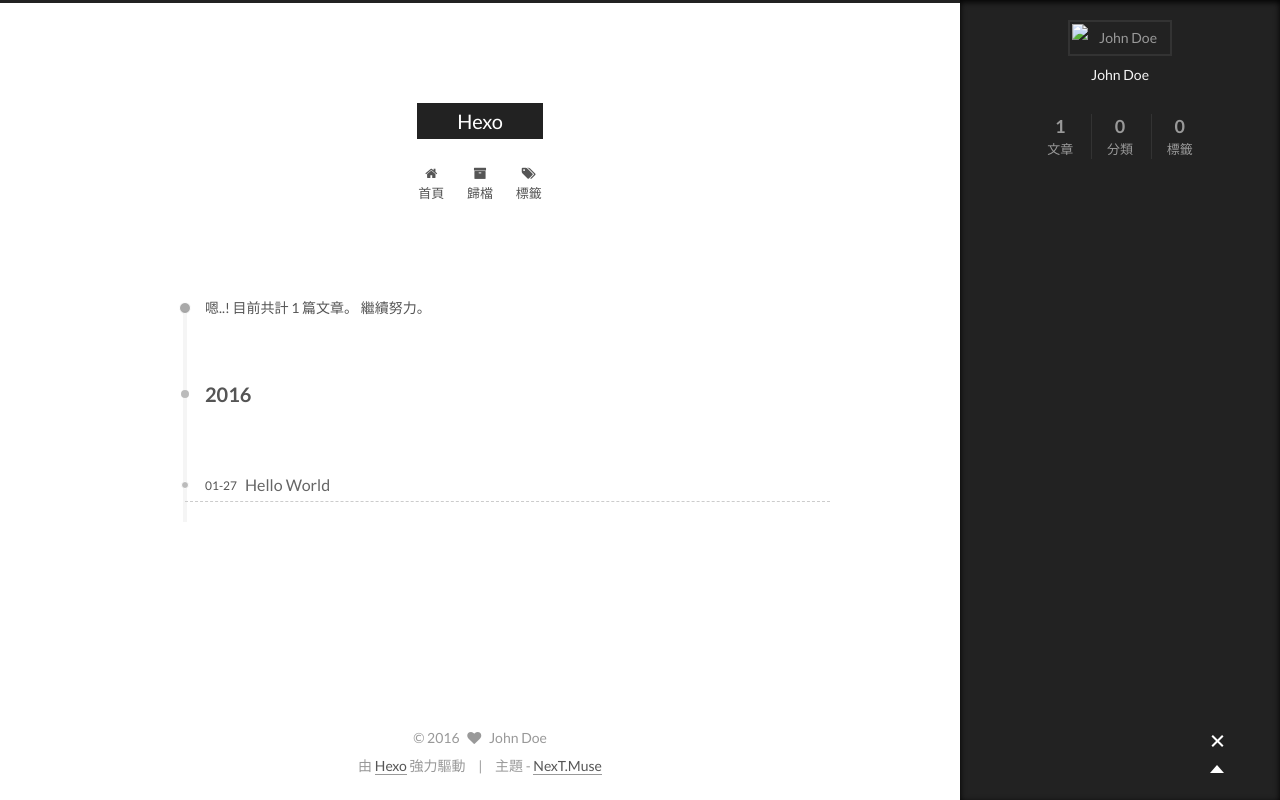
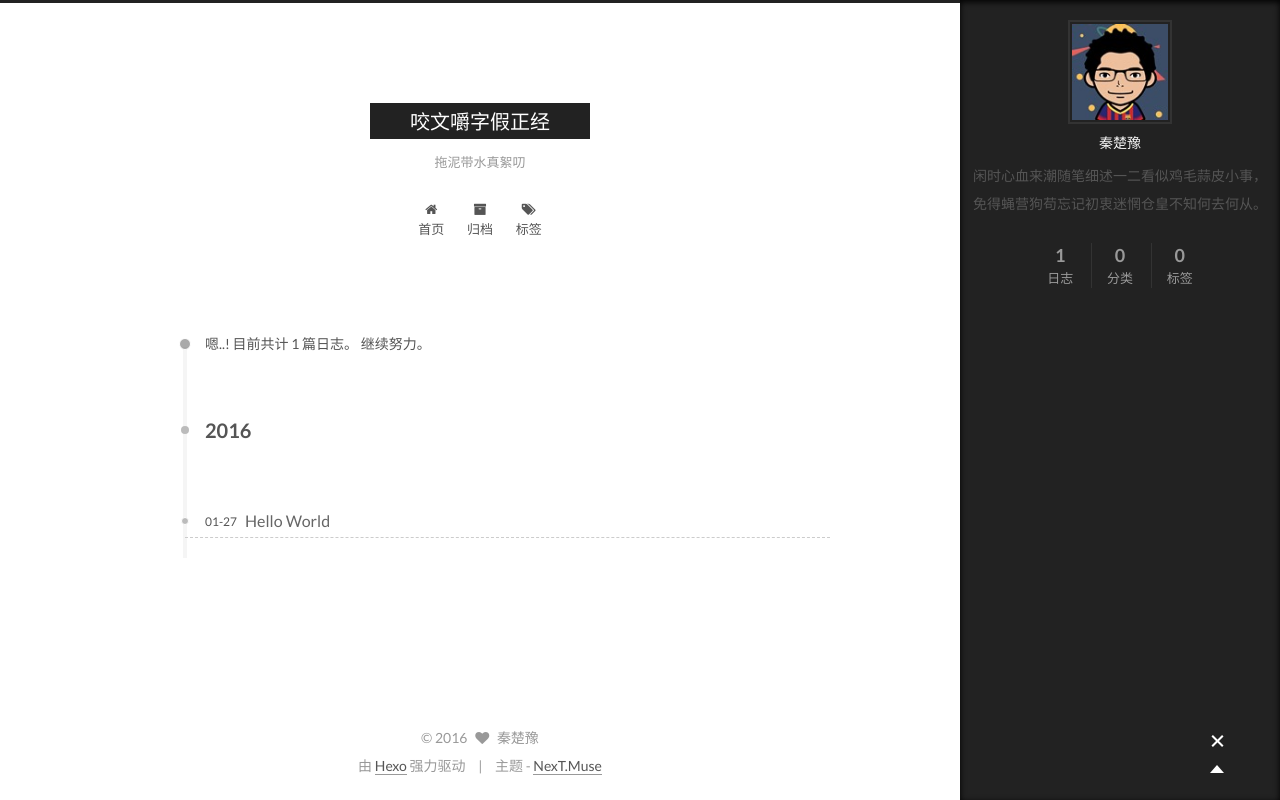
Before and after one commit to t0nychen/t0nychen.github.io, a plain HTML site: page archives/2016/01/index.html in a window 1280 px wide. Both pictures are taken after a click on the element 1217 px from the left and 742 px from the top of the page. Drawn offline with Linux system fonts and the light colour scheme.

Commit message:
Site updated: 2016-01-29 20:06:54

```diff
--- a/archives/2016/01/index.html
+++ b/archives/2016/01/index.html
@@ -57,15 +57,15 @@
 
 
 
-<meta name="description">
+<meta name="description" content="闲时心血来潮随笔细述一二看似鸡毛蒜皮小事，免得蝇营狗苟忘记初衷迷惘仓皇不知何去何从。">
 <meta property="og:type" content="website">
-<meta property="og:title" content="Hexo">
+<meta property="og:title" content="咬文嚼字假正经">
 <meta property="og:url" content="http://yoursite.com/archives/2016/01/index.html">
-<meta property="og:site_name" content="Hexo">
-<meta property="og:description">
+<meta property="og:site_name" content="咬文嚼字假正经">
+<meta property="og:description" content="闲时心血来潮随笔细述一二看似鸡毛蒜皮小事，免得蝇营狗苟忘记初衷迷惘仓皇不知何去何从。">
 <meta name="twitter:card" content="summary">
-<meta name="twitter:title" content="Hexo">
-<meta name="twitter:description">
+<meta name="twitter:title" content="咬文嚼字假正经">
+<meta name="twitter:description" content="闲时心血来潮随笔细述一二看似鸡毛蒜皮小事，免得蝇营狗苟忘记初衷迷惘仓皇不知何去何从。">
 
 
 
@@ -83,10 +83,10 @@
   };
 </script>
 
-  <title> 歸檔 | Hexo </title>
+  <title> 归档 | 咬文嚼字假正经 </title>
 </head>
 
-<body itemscope itemtype="http://schema.org/WebPage" lang="">
+<body itemscope itemtype="http://schema.org/WebPage" lang="zh-Hans">
 
 
 
@@ -112,11 +112,11 @@
   <div class="custom-logo-site-title">
     <a href="/"  class="brand" rel="start">
       <span class="logo-line-before"><i></i></span>
-      <span class="site-title">Hexo</span>
+      <span class="site-title">咬文嚼字假正经</span>
       <span class="logo-line-after"><i></i></span>
     </a>
   </div>
-  <p class="site-subtitle"></p>
+  <p class="site-subtitle">拖泥带水真絮叨</p>
 </div>
 
 <div class="site-nav-toggle">
@@ -139,7 +139,7 @@
 
               <i class="menu-item-icon fa fa-home fa-fw"></i> <br />
 
-            首頁
+            首页
           </a>
         </li>
 
@@ -149,7 +149,7 @@
 
               <i class="menu-item-icon fa fa-archive fa-fw"></i> <br />
 
-            歸檔
+            归档
           </a>
         </li>
 
@@ -159,7 +159,7 @@
 
               <i class="menu-item-icon fa fa-tags fa-fw"></i> <br />
 
-            標籤
+            标签
           </a>
         </li>
 
@@ -191,7 +191,7 @@
 
 
 
-      嗯..! 目前共計 1 篇文章。 繼續努力。
+      嗯..! 目前共计 1 篇日志。 继续努力。
     </span>
 
 
@@ -273,29 +273,29 @@
         <div class="site-author motion-element" itemprop="author" itemscope itemtype="http://schema.org/Person">
           <img class="site-author-image" itemprop="image"
                src="/images/default_avatar.jpg"
-               alt="John Doe" />
-          <p class="site-author-name" itemprop="name">John Doe</p>
-          <p class="site-description motion-element" itemprop="description"></p>
+               alt="秦楚豫" />
+          <p class="site-author-name" itemprop="name">秦楚豫</p>
+          <p class="site-description motion-element" itemprop="description">闲时心血来潮随笔细述一二看似鸡毛蒜皮小事，免得蝇营狗苟忘记初衷迷惘仓皇不知何去何从。</p>
         </div>
         <nav class="site-state motion-element">
           <div class="site-state-item site-state-posts">
             <a href="/archives">
               <span class="site-state-item-count">1</span>
-              <span class="site-state-item-name">文章</span>
+              <span class="site-state-item-name">日志</span>
             </a>
           </div>
 
           <div class="site-state-item site-state-categories">
 
               <span class="site-state-item-count">0</span>
-              <span class="site-state-item-name">分類</span>
+              <span class="site-state-item-name">分类</span>
 
           </div>
 
           <div class="site-state-item site-state-tags">
             <a href="/tags">
               <span class="site-state-item-count">0</span>
-              <span class="site-state-item-name">標籤</span>
+              <span class="site-state-item-name">标签</span>
               </a>
           </div>
 
@@ -335,15 +335,15 @@
   <span class="with-love">
     <i class="icon-next-heart fa fa-heart"></i>
   </span>
-  <span class="author" itemprop="copyrightHolder">John Doe</span>
+  <span class="author" itemprop="copyrightHolder">秦楚豫</span>
 </div>
 
 <div class="powered-by">
-  由 <a class="theme-link" href="http://hexo.io">Hexo</a> 強力驅動
+  由 <a class="theme-link" href="http://hexo.io">Hexo</a> 强力驱动
 </div>
 
 <div class="theme-info">
-  主題 -
+  主题 -
   <a class="theme-link" href="https://github.com/iissnan/hexo-theme-next">
     NexT.Muse
   </a>
--- a/css/main.css
+++ b/css/main.css
@@ -1528,7 +1528,7 @@
   width: 4px;
   height: 4px;
   border-radius: 50%;
-  background: #c4db81;
+  background: #097c05;
 }
 .sidebar-nav {
   margin: 0 0 20px;
```
Also changed, not shown: 2016/01/27/hello-world/index.html (+20 -20 lines), archives/2016/index.html (+23 -23 lines), archives/index.html (+23 -23 lines), index.html (+23 -23 lines), images/default_avatar.jpg (added).
